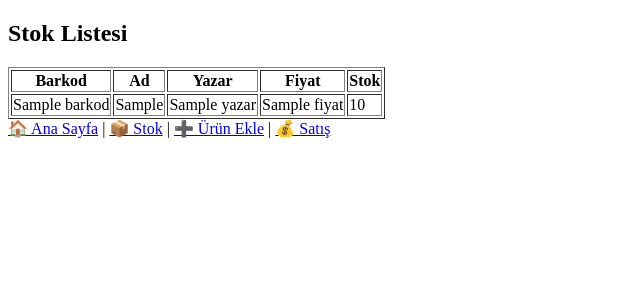
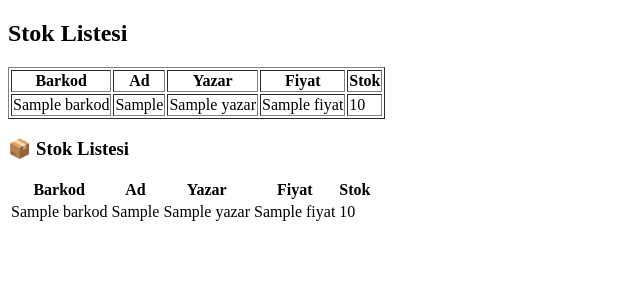
Before and after one commit to hasankucukali/kitap_sistem, a Flask app: page /stok in a window 1280 px wide. Shown: the part 45-345 px from the top of the page, without its empty margins (0-640 px from the left). Run offline with Flask 3, Linux system fonts and the light colour scheme; a database or web service that is not in the repository returns one stand-in record (values such as "Sample title"); some libraries are stand-ins or nearby versions.

Commit message:
stok.html

```diff
--- a/templates/stok.html
+++ b/templates/stok.html
@@ -33,11 +33,36 @@
 {% endfor %}
 
 </table>
-    <div style="margin-bottom:20px;">
-    <a href="/">🏠 Ana Sayfa</a> |
-    <a href="/stok">📦 Stok</a> |
-    <a href="/ekle">➕ Ürün Ekle</a> |
-    <a href="/satis">💰 Satış</a>
+    <div class="container mt-4">
+
+<h3>📦 Stok Listesi</h3>
+
+<table class="table table-striped table-bordered mt-3">
+<thead class="table-dark">
+<tr>
+<th>Barkod</th>
+<th>Ad</th>
+<th>Yazar</th>
+<th>Fiyat</th>
+<th>Stok</th>
+</tr>
+</thead>
+
+<tbody>
+{% for k in kitaplar %}
+<tr>
+<td>{{k[0]}}</td>
+<td>{{k[1]}}</td>
+<td>{{k[2]}}</td>
+<td>{{k[3]}}</td>
+<td>{{k[4]}}</td>
+</tr>
+{% endfor %}
+</tbody>
+
+</table>
+
+</div>
 </div>
 
 </body>
```
